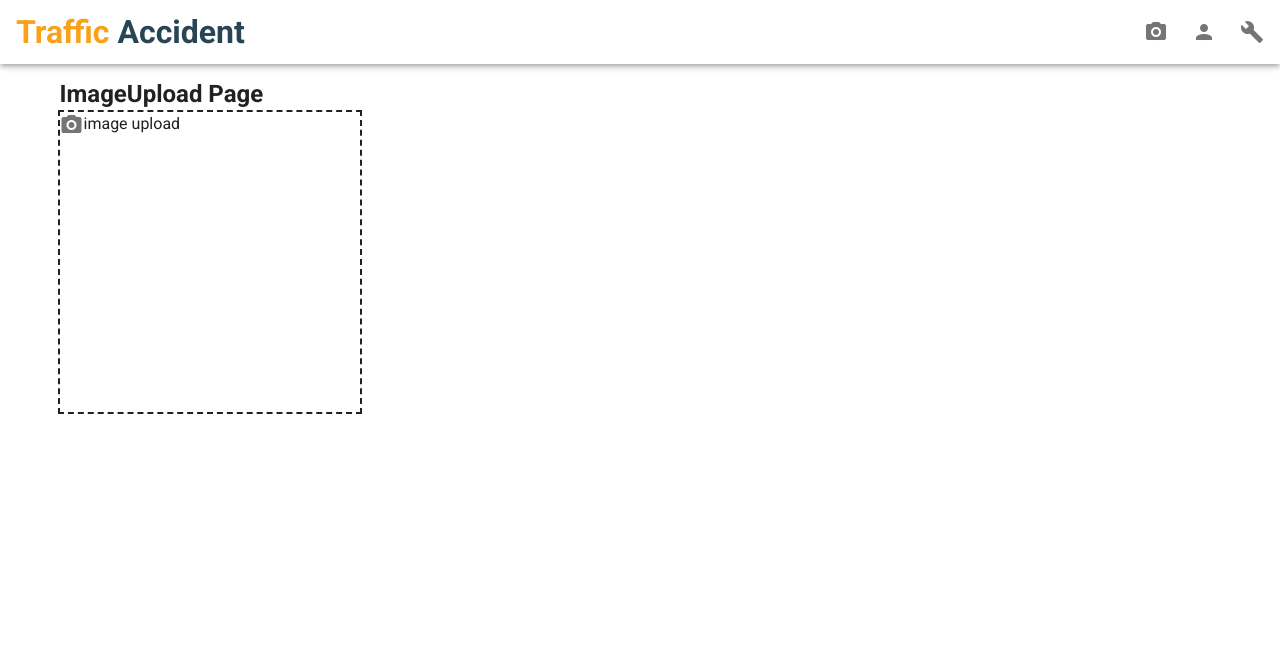
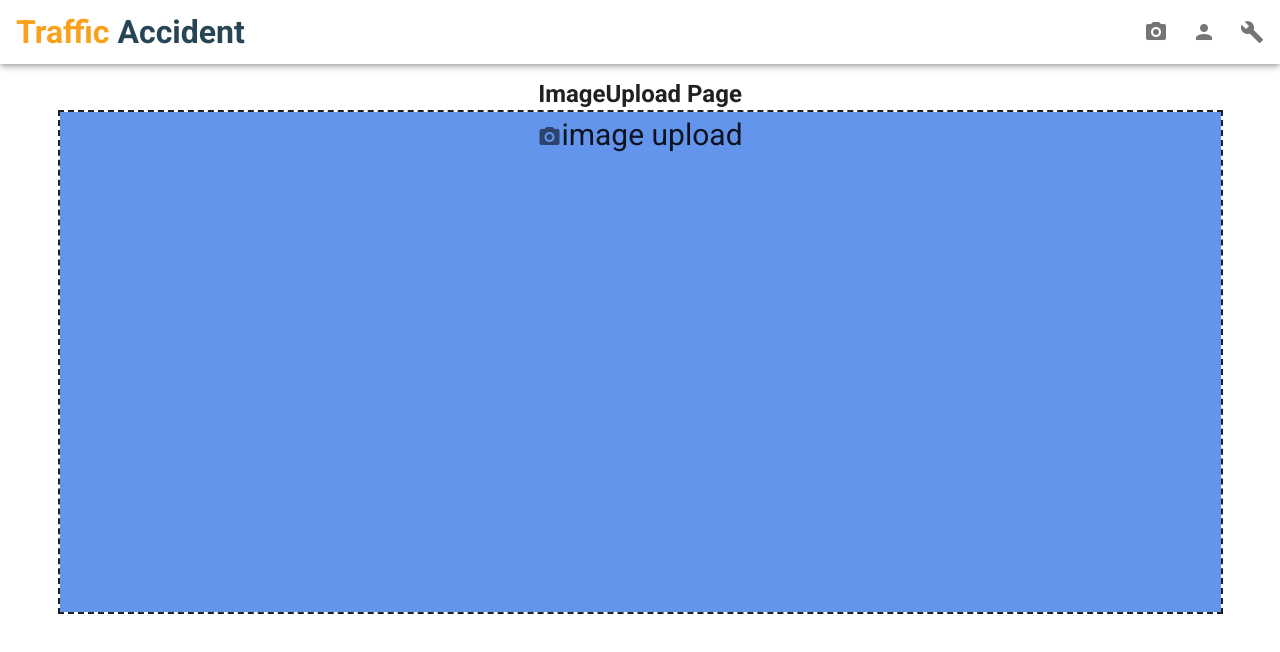
Before and after one commit to devsungmin/Traffic-accident-prediction, a Vue app in the folder Front/: page /upload in a window 1280 px wide. Shown: the top 652 px of the page. Built offline with nearby package versions, Linux system fonts and the light colour scheme.

Commit message:
Fix: image upload page style

```diff
--- a/Front/src/views/ImageUpload.vue
+++ b/Front/src/views/ImageUpload.vue
@@ -1,6 +1,7 @@
 <template>
   <v-content>
     <v-container>
+      <div class="img-upload-page">
         <h2>ImageUpload Page</h2>
         <div class="img-upload">
           <input
@@ -11,8 +12,11 @@
             @change="uploadImages($event.target.name, $event.target.files)"
             @drop="uploadImages($event.target.name, $event.target.files)"
           />
+          <div class="input-img-notice">
             <v-icon>mdi-camera</v-icon>
             <span>image upload</span>
+          </div>
+        </div>
       </div>
     </v-container>
   </v-content>
@@ -30,6 +34,7 @@ export default {
       const url = "http://127.0.0.1:3000/upload/1";
       axios.post(url, formData).then((res) => {
         console.log("sucess" + res + "files");
+        this.$router.push("/check");
       });
     },
   },
@@ -37,12 +42,23 @@ export default {
 </script>
 
 <style lang="scss">
+.img-upload-page > h2 {
+  text-align: center;
+}
+
 .img-upload {
   outline: 2px dashed;
-  width: 300px;
-  height: 300px;
+  width: 100%;
+  height: 500px;
   position: relative;
+  background: cornflowerblue;
 }
+
+.input-img-notice {
+  text-align: center;
+  font-size: 30px;
+}
+
 .input-img {
   position: absolute;
   opacity: 0;
```
Lines whose indentation alone changed are shown as unchanged.
